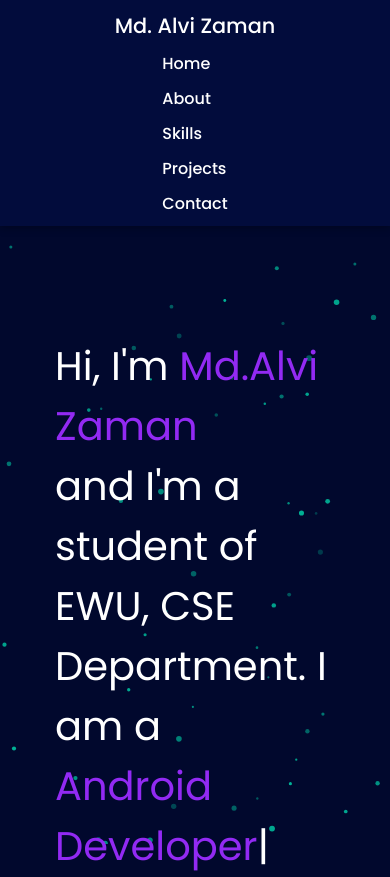
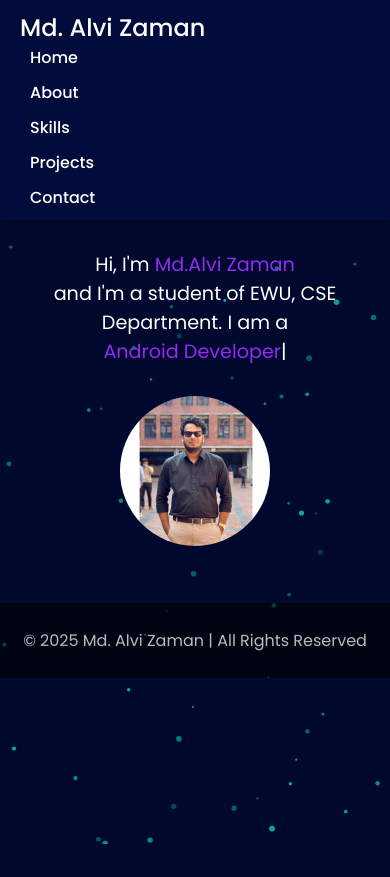
Before and after one commit to alviofficial1/My-Portfolio, a plain HTML site: page index.html in a window 390 px wide. Shown: the top 877 px of the page. After the commit the page ends 844 px from the top, so only its background shows below. Drawn offline with nearby package versions, Linux system fonts and the light colour scheme.

Commit message:
index.html

```diff
--- a/index.html
+++ b/index.html
@@ -7,9 +7,7 @@
   <title>Md. Alvi Zaman</title>
   <link rel="preconnect" href="https://fonts.googleapis.com">
   <link rel="preconnect" href="https://fonts.gstatic.com" crossorigin>
-  <link
-    href="https://fonts.googleapis.com/css2?family=Poppins:ital,wght@0,100;0,200;0,300;0,400;0,500;0,600;0,700;0,800;0,900&display=swap"
-    rel="stylesheet">
+  <link href="https://fonts.googleapis.com/css2?family=Poppins:wght@300;400;500;600;700&display=swap" rel="stylesheet">
   <style>
     * {
       margin: 0;
@@ -26,7 +24,6 @@
       position: relative;
     }
 
-    /* Animated Background Canvas */
     #bgCanvas {
       position: fixed;
       top: 0;
@@ -36,7 +33,6 @@
       z-index: -2;
     }
 
-    /* Elegant, smaller top nav */
     nav {
       display: flex;
       justify-content: space-between;
@@ -47,6 +43,7 @@
       position: sticky;
       top: 0;
       z-index: 100;
+      flex-wrap: wrap;
     }
 
     nav .left {
@@ -58,6 +55,7 @@
     nav ul {
       display: flex;
       gap: 20px;
+      flex-wrap: wrap;
     }
 
     nav ul li {
@@ -75,26 +73,7 @@
 
     nav ul li a:hover {
       background-color: rgb(146, 42, 243);
-      color: white;
       transform: scale(1.1);
-    }
-
-    /* Responsive for smaller screens */
-    @media (max-width: 768px) {
-      nav {
-        flex-direction: column;
-        padding: 10px 20px;
-      }
-
-      nav ul {
-        flex-direction: column;
-        gap: 10px;
-        margin-top: 10px;
-      }
-
-      nav .left {
-        font-size: 1.3rem;
-      }
     }
 
     .firstSec {
@@ -103,30 +82,40 @@
       justify-content: space-around;
       margin: 50px 0;
       flex-wrap: wrap;
+      gap: 30px;
     }
 
     .firstSec>div {
-      width: 30%;
-      min-width: 280px;
+      width: 45%;
+      min-width: 250px;
     }
 
     .leftSec {
-      font-size: 2.5rem;
-      margin: 60px 0;
+      font-size: 2rem;
     }
 
     .rightSec img {
-      width: 80%;
+      width: 100%;
+      max-width: 300px;
+      height: auto;
+      border-radius: 50%;
+      object-fit: cover;
+      opacity: 0;
+      transform: scale(0.5);
+      animation: openAnim 1.2s ease forwards;
+      transition: transform 0.4s ease-in-out;
+    }
+
+    .rightSec img:hover {
+      transform: scale(1.1);
     }
 
     .purple {
       color: rgb(146, 42, 243);
-      font-size: 2.5rem;
     }
 
     .ewu {
       color: white;
-      font-size: 2.5rem;
     }
 
     #element {
@@ -135,7 +124,7 @@
     }
 
     .secondSec {
-      max-width: 80vw;
+      max-width: 90vw;
       margin: 40px auto;
       padding: 20px 25px;
       background: rgba(146, 42, 243, 0.1);
@@ -143,27 +132,12 @@
       border-radius: 8px;
     }
 
-    .ed {
-      font-size: 1.8rem;
-      font-weight: 500;
-      margin-bottom: 10px;
-      color: rgb(146, 42, 243);
-    }
-
-    .st {
-      font-size: 1.1rem;
-      color: #e0e0ff;
-      line-height: 1.6;
-    }
-
-    /* Footer */
     footer {
       position: relative;
       background: rgba(0, 0, 0, 0.6);
       color: #bbb;
       padding: 25px 20px;
       text-align: center;
-      font-family: 'Poppins', sans-serif;
       overflow: hidden;
       margin-top: 50px;
     }
@@ -179,7 +153,6 @@
       color: #fff;
     }
 
-    /* Footer Canvas */
     #footerCanvas {
       position: absolute;
       top: 0;
@@ -187,26 +160,6 @@
       width: 100%;
       height: 100%;
       z-index: -1;
-    }
-    .avatar {
-width: 150px;        /* same width */
-  height: 370px;       /* same height */
-  border-radius: 50%;  /* makes it round */
-  object-fit: cover;   /* crops image to fill */
-  display: block;   /* crop to fill the circle */
-   transition: transform 0.4s ease-in-out;
-}
-.avatar:hover {
-  transform: scale(1.1);
-}
-.avatar {
-  width: 150px;
-  height: 370px;
-  border-radius: 50%;
-  object-fit: cover;
-  opacity: 0;                     /* start hidden */
-  transform: scale(0.5);          /* start small */
-  animation: openAnim 1.2s ease forwards;
     }
 
     @keyframes openAnim {
@@ -216,12 +169,62 @@ width: 150px;        /* same width */
       }
     }
 
+    /* Responsive */
+    @media (max-width: 1024px) {
+      .firstSec>div {
+        width: 80%;
+      }
+
+      .leftSec {
+        font-size: 1.8rem;
+      }
+
+      .rightSec img {
+        max-width: 250px;
+      }
+    }
+
+    @media (max-width: 768px) {
+      nav {
+        flex-direction: column;
+        align-items: flex-start;
+        padding: 10px 20px;
+      }
+
+      nav ul {
+        flex-direction: column;
+        gap: 10px;
+        width: 100%;
+      }
+
+      .firstSec {
+        flex-direction: column;
+        text-align: center;
+        margin: 30px 10px;
+      }
+
+      .leftSec {
+        font-size: 1.5rem;
+      }
+
+      .rightSec img {
+        max-width: 200px;
+      }
+    }
+
+    @media (max-width: 480px) {
+      .leftSec {
+        font-size: 1.2rem;
+      }
+
+      .rightSec img {
+        max-width: 150px;
+      }
+    }
   </style>
 </head>
 
 <body>
-
-  <!-- Animated Background -->
   <canvas id="bgCanvas"></canvas>
 
   <header>
@@ -239,29 +242,22 @@ width: 150px;        /* same width */
 
   <main>
     <section class="firstSec">
-      <div class="leftSec"> Hi, I'm <span class="purple">Md.Alvi Zaman</span>
+      <div class="leftSec">
+        Hi, I'm <span class="purple">Md.Alvi Zaman</span>
         <div>and I'm a student of <span class="ewu">EWU, CSE Department. I am a</span></div>
         <span id="element"></span>
       </div>
-      <div class="rightSec"> <img src="alvi.jpg" alt="Avatar" class="avatar">
+      <div class="rightSec">
+        <img src="alvi.jpg" alt="Avatar">
+      </div>
     </section>
-
-
-
-
   </main>
 
   <footer>
     <p>© 2025 Md. Alvi Zaman | All Rights Reserved</p>
-    <!-- <div>
-      <a href="https://facebook.com" target="_blank">Facebook</a>
-      <a href="https://github.com" target="_blank">GitHub</a>
-      <a href="https://linkedin.com" target="_blank">LinkedIn</a>
-    </div> -->
     <canvas id="footerCanvas"></canvas>
   </footer>
 
-  <!-- Typed.js -->
   <script src="https://unpkg.com/typed.js@2.1.0/dist/typed.umd.js"></script>
   <script>
     var typed = new Typed('#element', {
@@ -325,62 +321,6 @@ width: 150px;        /* same width */
     initBG();
     animateBG();
   </script>
-
-  <!-- Footer Particles -->
-  <script>
-    const canvasF = document.getElementById("footerCanvas");
-    const ctxF = canvasF.getContext("2d");
-    let particlesF = [];
-
-    function resizeCanvasF() {
-      canvasF.width = canvasF.offsetWidth;
-      canvasF.height = canvasF.offsetHeight;
-    }
-    window.addEventListener("resize", resizeCanvasF);
-    resizeCanvasF();
-
-    class ParticleF {
-      constructor() {
-        this.x = Math.random() * canvasF.width;
-        this.y = Math.random() * canvasF.height;
-        this.radius = Math.random() * 2 + 1;
-        this.dx = (Math.random() - 0.5) * 0.5;
-        this.dy = (Math.random() - 0.5) * 0.5;
-        this.alpha = Math.random();
-      }
-      draw() {
-        ctxF.beginPath();
-        ctxF.arc(this.x, this.y, this.radius, 0, Math.PI * 2);
-        ctxF.fillStyle = `rgba(0,255,198,${this.alpha})`;
-        ctxF.fill();
-      }
-      update() {
-        this.x += this.dx;
-        this.y += this.dy;
-        if (this.x < 0 || this.x > canvasF.width) this.dx *= -1;
-        if (this.y < 0 || this.y > canvasF.height) this.dy *= -1;
-        this.alpha += (Math.random() - 0.5) * 0.02;
-        if (this.alpha < 0) this.alpha = 0;
-        if (this.alpha > 1) this.alpha = 1;
-        this.draw();
-      }
-    }
-
-    function initF() {
-      particlesF = [];
-      for (let i = 0; i < 50; i++) particlesF.push(new ParticleF());
-    }
-
-    function animateF() {
-      ctxF.clearRect(0, 0, canvasF.width, canvasF.height);
-      particlesF.forEach(p => p.update());
-      requestAnimationFrame(animateF);
-    }
-
-    initF();
-    animateF();
-  </script>
-
 </body>
 
 </html>
```
Lines whose indentation alone changed are shown as unchanged.
